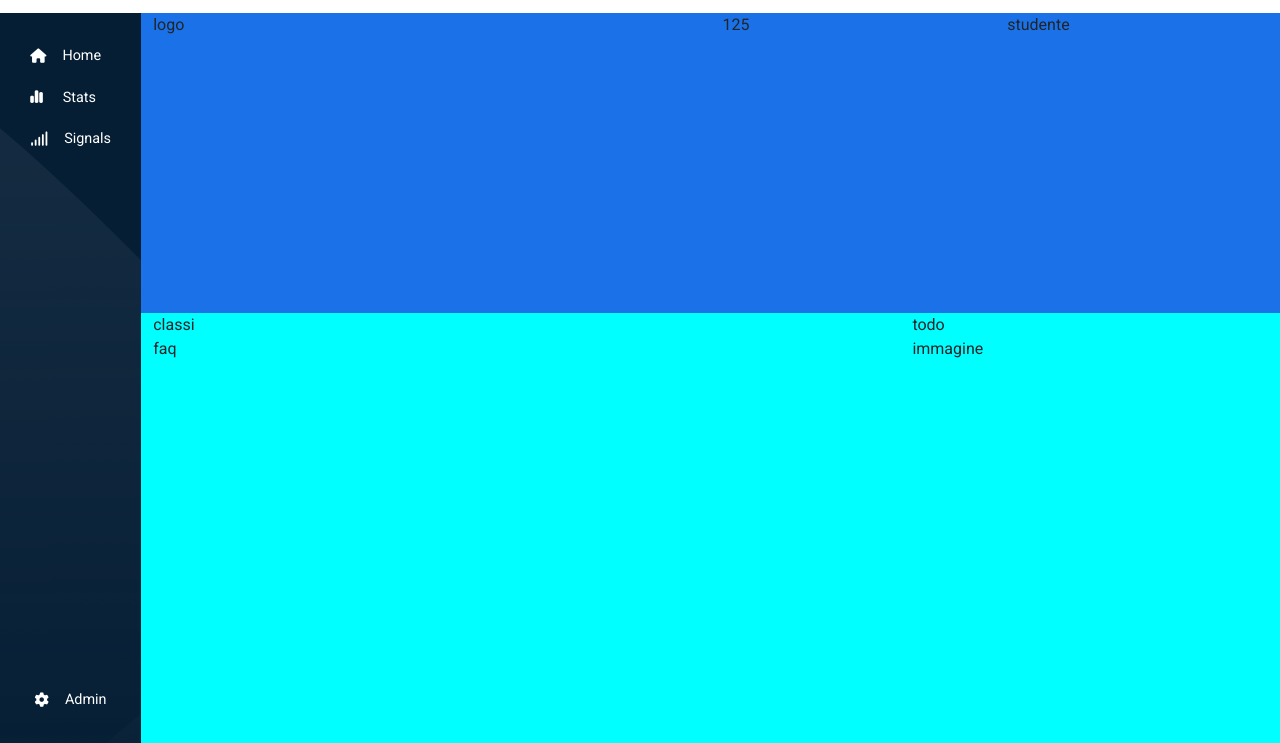
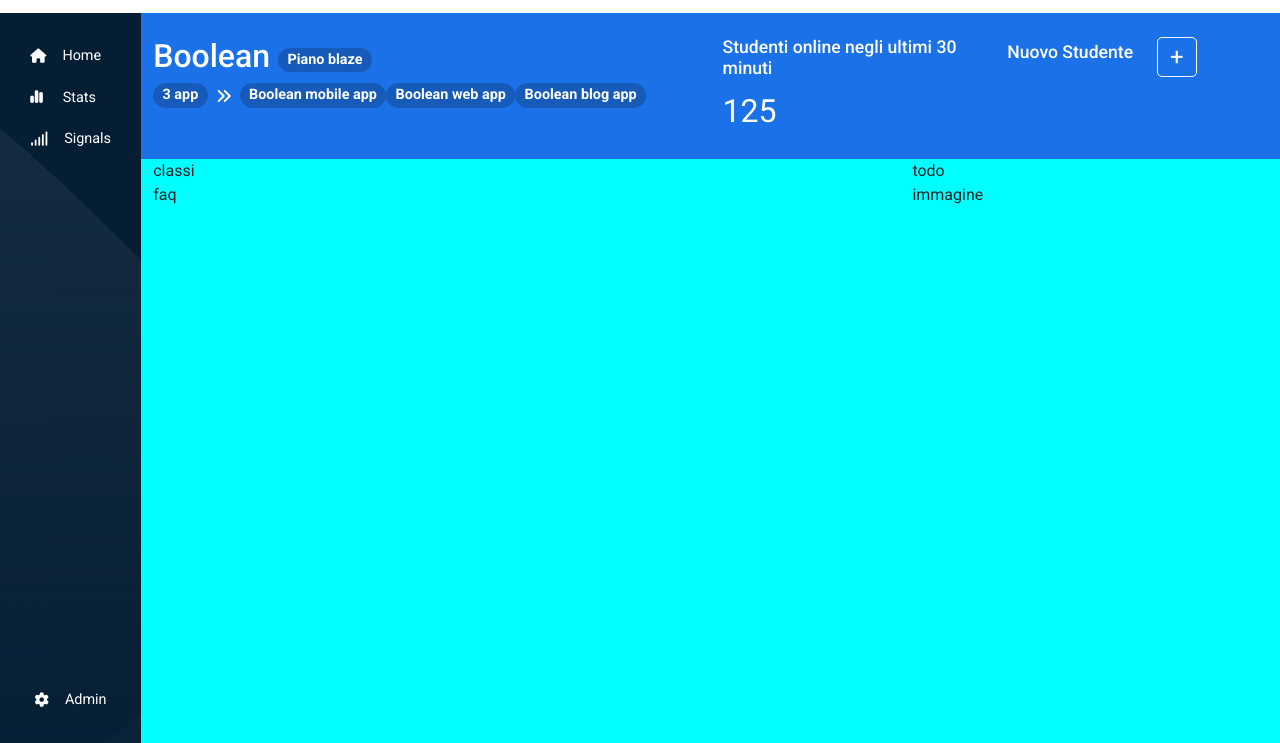
Before and after one commit to FilippoFoti/html-css-bootstrap-dashboard, a plain HTML site: page index.html in a window 1280 px wide. Shown: the part 57-800 px from the top of the page. Drawn offline with nearby package versions, Linux system fonts and the light colour scheme.

Commit message:
Aggiunto jumbotron

```diff
--- a/css/style.css
+++ b/css/style.css
@@ -118,6 +118,33 @@ header .my_header-list li .orange {
 }
 
 .jumbotron {
-    height: 300px;
+    /* height: 300px; */
     background-color: rgba(27, 114, 232, 1);
+    color: white;
 }
+
+.jumbotron .badge {
+    background-color: rgba(22, 91, 186, 1);
+    font-size: 0.9rem;
+}
+
+.jumbotron h1 {
+    font-size: 2rem;
+}
+
+.jumbotron h2 {
+    font-size: 1.1rem;
+}
+
+.jumbotron p {
+    font-size: 2rem;
+}
+
+.jumbotron .btn {
+    width: 40px;
+    height: 40px;
+    border: 1px solid white;
+    border-radius: 5px;
+    color: white;
+    font-size: 1.5rem;
+}
--- a/index.html
+++ b/index.html
@@ -98,9 +98,32 @@
                     <div class="jumbotron">
                         <div class="container">
                             <div class="row">
-                                <div class="col-12 col-md-4 col-lg-6 order-1 order-md-0">logo</div>
-                                <div class="col-12 col-md-4 col-lg-3 order-2 order-md-1">125</div>
-                                <div class="col-12 col-md-4 col-lg-3 order-0 order-md-2">studente</div>
+                                <div class="col-12 col-md-4 col-lg-6 order-1 order-md-0">
+                                    <div class="title d-flex align-items-center pt-4">
+                                        <h1 class="">Boolean</h1>
+                                        <span class="badge rounded-pill ms-2">Piano blaze</span>
+                                    </div>
+                                    <div class="app d-flex align-items-center">
+                                        <span class="badge rounded-pill">3 app</span>
+                                        <i class="fa-solid fa-angles-right mx-2"></i>
+                                        <span class="badge rounded-pill d-lg-none">+</span>
+                                        <span class="badge rounded-pill d-none d-lg-block">Boolean mobile app</span>
+                                        <span class="badge rounded-pill d-none d-lg-block">Boolean web app</span>
+                                        <span class="badge rounded-pill d-none d-lg-block">Boolean blog app</span>
+                                    </div>
+                                </div>
+                                <div class="col-12 col-md-4 col-lg-3 order-2 order-md-1">
+                                    <div class="online pt-4 pb-2">
+                                        <h2 class="">Studenti online negli ultimi 30 minuti</h2>
+                                        <p>125</p>
+                                    </div>
+                                </div>
+                                <div class="col-12 col-md-4 col-lg-3 order-0 order-md-2">
+                                    <div class="new-student d-flex align-items-center pt-4">
+                                        <h2 class="">Nuovo Studente</h2>
+                                        <button class="btn d-flex align-items-center ms-4" type="button" data-bs-toggle="offcanvas" data-bs-target="#offcanvasRight" aria-controls="offcanvasRight">+</button>
+                                    </div>
+                                </div>
                             </div>
                         </div>
                     </div>
```
